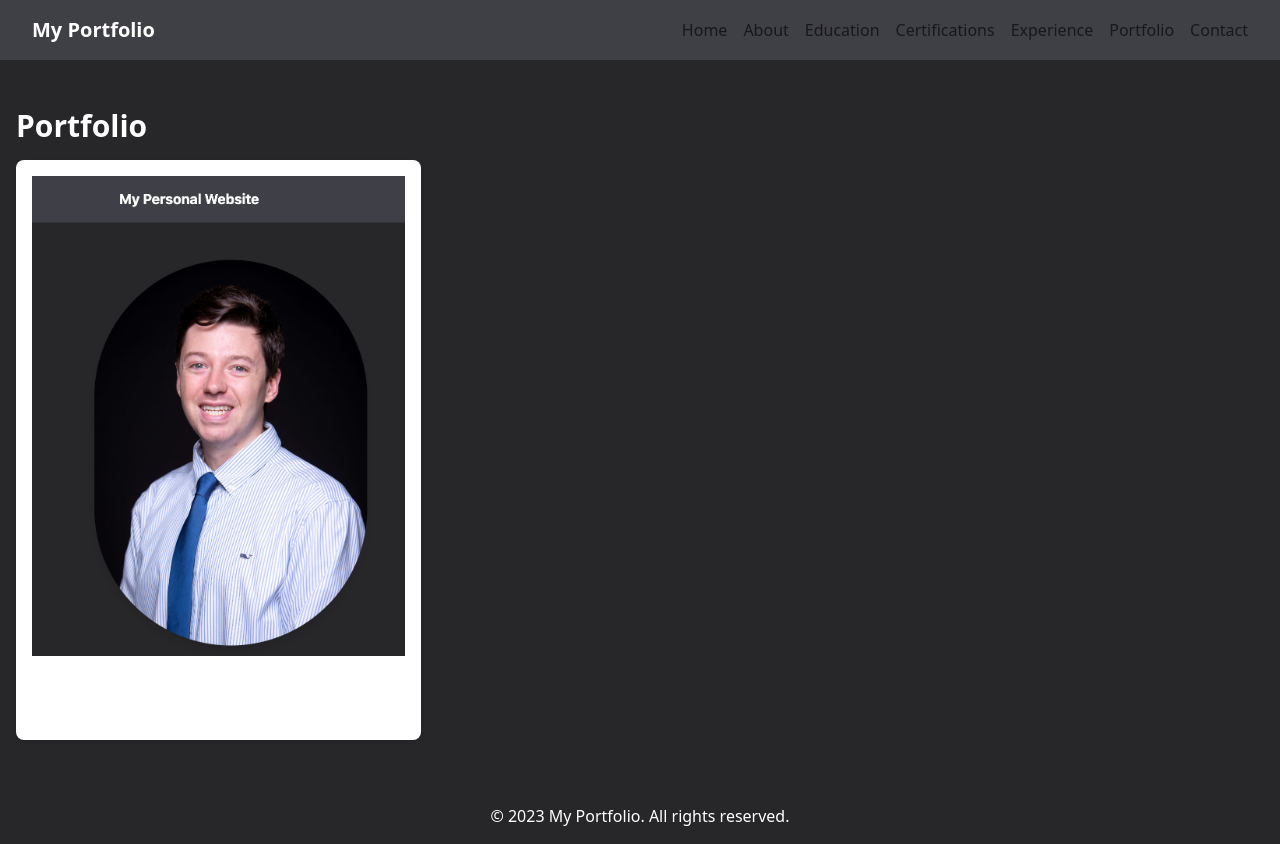
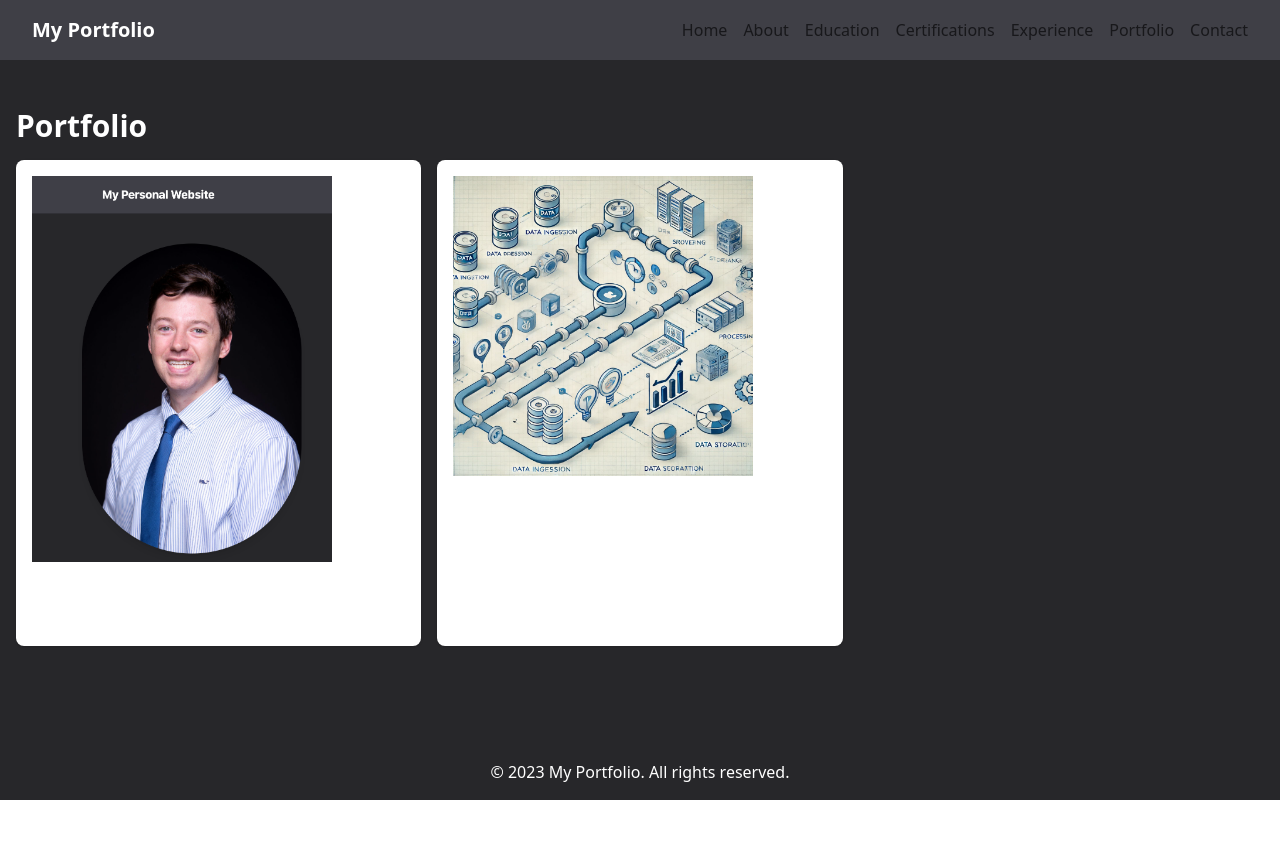
Before and after one commit to Jlabianca/Website, a website: page portfolio.html in a window 1280 px wide. After the commit the page ends 800 px from the top, so only its background shows below. Drawn offline with nearby package versions, Linux system fonts and the light colour scheme.

Commit message:
Added new porfolio project

```diff
--- a/portfolio.html
+++ b/portfolio.html
@@ -46,17 +46,19 @@
             <div class="grid grid-cols-1 md:grid-cols-2 lg:grid-cols-3 gap-4 mt-4">
                 <div class="bg-white dark:bg-zinc-800 p-4 rounded-lg shadow">
                   <a href="https://github.com/Jlabianca/Website" class="w-full h-40 object-cover rounded-t-lg">
-                    <img src="Home Page.png" alt="Project 1">
+                    <img src="Home Page.png" alt="Project 1" height="300" width="300">
                   </a>
                     <h3 class="text-xl font-bold text-white mt-2">Personal Website</h3>
                     <p class="text-white mt-2">Creation of my personal website</p>
                 </div>
+                <div class="bg-white dark:bg-zinc-800 p-4 rounded-lg shadow">
+                    <a href="https://github.com/Jlabianca/Pipeline-Project" class="w-full h-40 object-cover rounded-t-lg">
+                      <img src="data pipeline.webp"  alt="Project 2"  height="300" width="300">
+                    </a>
+                    <h3 class="text-xl font-bold text-white mt-2">Pipeline Project</h3>
+                    <p class="text-white mt-2">Develop a data pipeline for automated data collection, cleaning, and analysis</p>
+                </div>
                 <!--
-                <div class="bg-white dark:bg-zinc-800 p-4 rounded-lg shadow">
-                    <img src="https://placehold.co/300x200" alt="Project 2" class="w-full h-40 object-cover rounded" crossorigin="anonymous">
-                    <h3 class="text-xl font-bold text-white mt-2">Project 2</h3>
-                    <p class="text-white mt-2">Description of project 2.</p>
-                </div>
                 <div class="bg-white dark:bg-zinc-800 p-4 rounded-lg shadow">
                     <img src="https://placehold.co/300x200" alt="Project 3" class="w-full h-40 object-cover rounded" crossorigin="anonymous">
                     <h3 class="text-xl font-bold text-white mt-2">Project 3</h3>
```
Also changed, not shown: data pipeline.webp (added).
